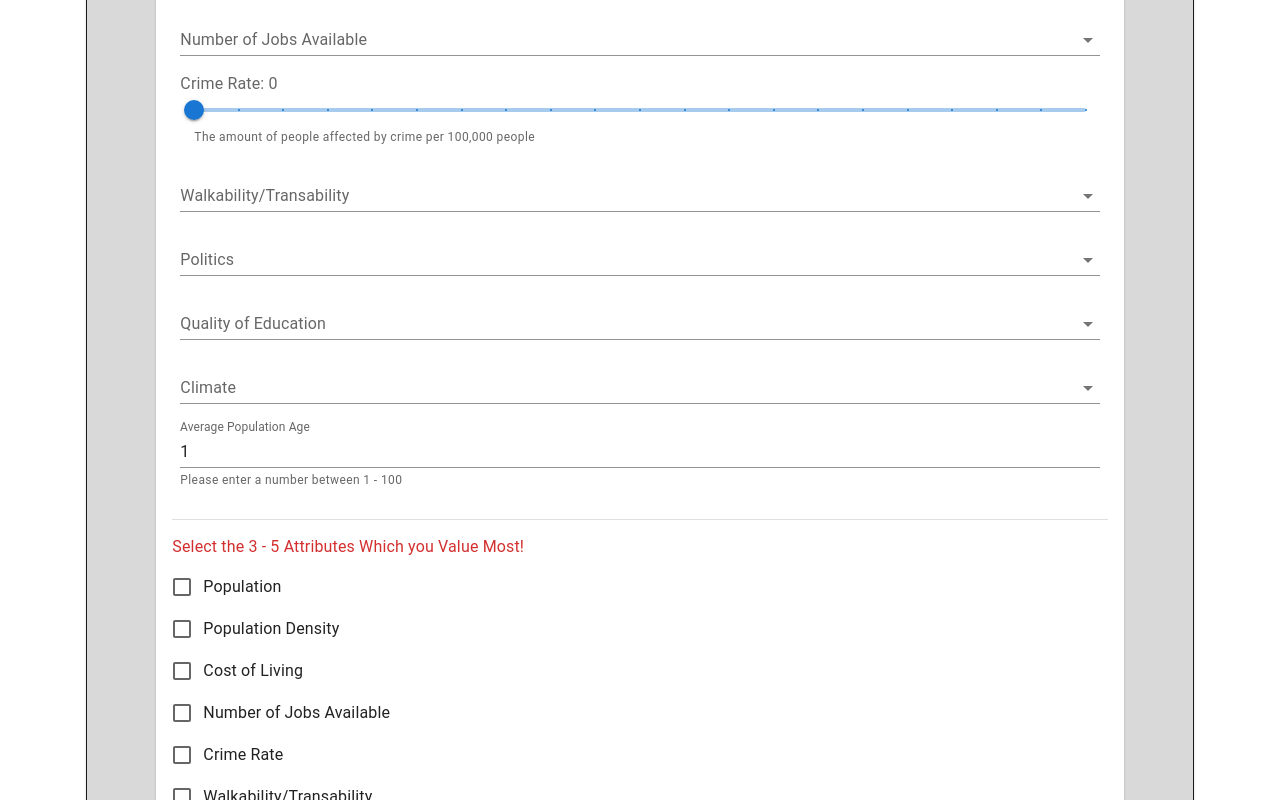
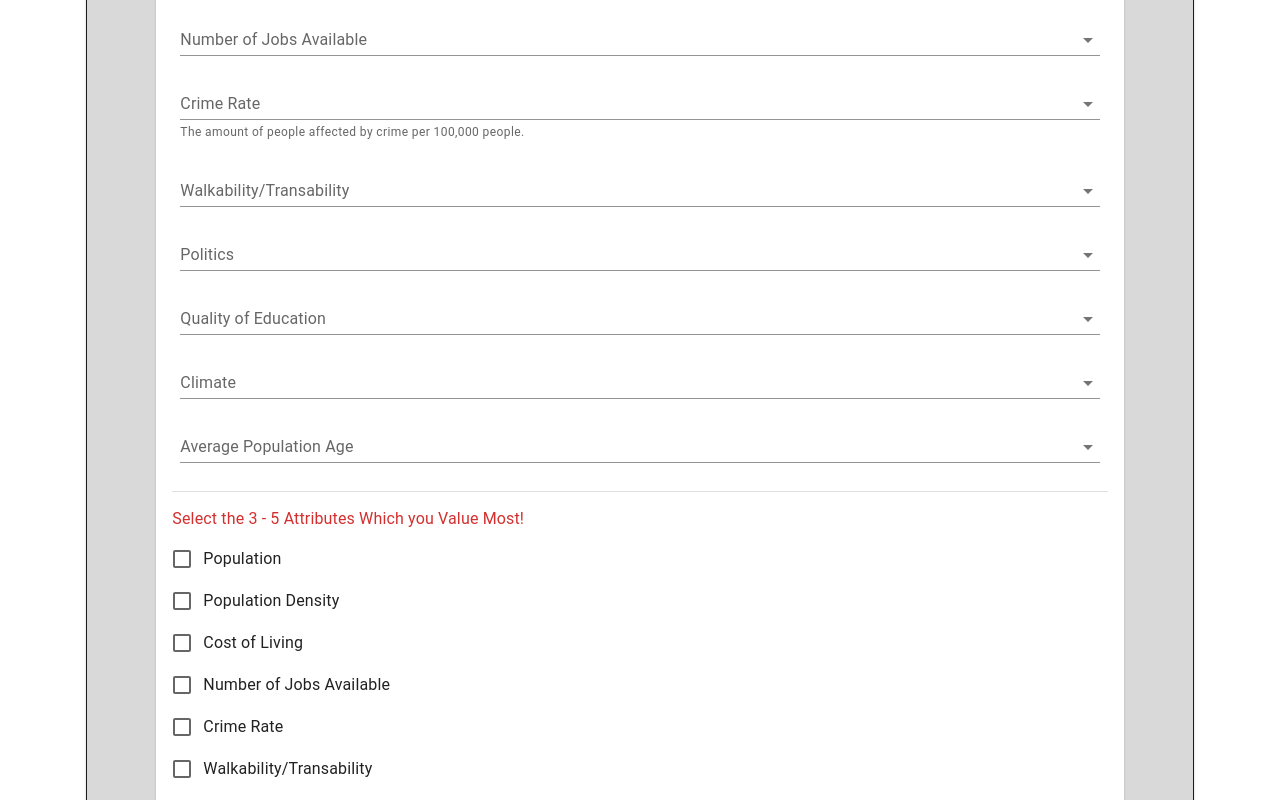
Before and after one commit to mjk257/uds, a React (Create React App) app: page / in a window 1280 px wide. Shown: the part 600-1400 px from the top of the page. Built offline with nearby package versions, Linux system fonts and the light colour scheme.

Commit message:
Made everything into drop downs
Everything is now a drop down with an optional value. Checkboxes will be disabled if that value is not selected

```diff
--- a/src/components/ConfigurationForm.tsx
+++ b/src/components/ConfigurationForm.tsx
@@ -49,7 +49,6 @@ const ConfigurationForm = ({currentConfig, setCurrentConfig, allConfigs, current
 
     const formInputs = [
         {
-            inputComponent: "select",
             inputLabel: "Population",
             value: currentConfig.population,
             onChange: (event: any) => handleChange("population", event),
@@ -62,7 +61,6 @@ const ConfigurationForm = ({currentConfig, setCurrentConfig, allConfigs, current
             ]
         },
         {
-            inputComponent: "select",
             inputLabel: "Population Density",
             value: currentConfig.populationDensity,
             onChange: (event: any) => handleChange("populationDensity", event),
@@ -75,7 +73,6 @@ const ConfigurationForm = ({currentConfig, setCurrentConfig, allConfigs, current
             ]
         },
         {
-            inputComponent: "select",
             inputLabel: "Cost of Living",
             value: currentConfig.costOfLiving,
             onChange: (event: any) => handleChange("costOfLiving", event),
@@ -88,7 +85,6 @@ const ConfigurationForm = ({currentConfig, setCurrentConfig, allConfigs, current
             ]
         },
         {
-            inputComponent: "select",
             inputLabel: "Number of Jobs Available",
             value: currentConfig.numberOfJobsAvailable,
             onChange: (event: any) => handleChange("numberOfJobsAvailable", event),
@@ -102,20 +98,26 @@ const ConfigurationForm = ({currentConfig, setCurrentConfig, allConfigs, current
             ]
         },
         {
-            inputComponent: "slider",
             inputLabel: "Crime Rate",
-            defaultValue: 0,
-            step: 5000,
-            marks: true,
-            min: 0,
-            max: 100000,
-            valueLabelDisplay: "auto",
-            className: 'preferences-slider',
+            value: currentConfig.crimeRate,
             onChange: (event: any) => handleChange("crimeRate", event),
-            helperText: "The amount of people affected by crime per 100,000 people"
+            label: "Crime Rate",
+            menuItems: [
+                {title: "No Preference", value: 50000},
+                {title: "<10,000", value: 5000},
+                {title: "10,000 - 19,999", value: 15000},
+                {title: "20,000 - 29,999", value: 25000},
+                {title: "30,000 - 39,999", value: 35000},
+                {title: "40,000 - 49,999", value: 45000},
+                {title: "50,000 - 59,999", value: 55000},
+                {title: "60,000 - 69,999", value: 65000},
+                {title: "70,000 - 79,999", value: 75000},
+                {title: "80,000 - 89,999", value: 85000},
+                {title: "90,000", value: 95000},
+            ],
+            helperText: "The amount of people affected by crime per 100,000 people."
         },
         {
-            inputComponent: "select",
             inputLabel: "Walkability/Transability",
             value: currentConfig.walkAndTransability,
             onChange: (event: any) => handleChange("walkAndTransability", event),
@@ -128,7 +130,6 @@ const ConfigurationForm = ({currentConfig, setCurrentConfig, allConfigs, current
             ]
         },
         {
-            inputComponent: "select",
             inputLabel: "Politics",
             value: currentConfig.politics,
             onChange: (event: any) => handleChange("politics", event),
@@ -141,7 +142,6 @@ const ConfigurationForm = ({currentConfig, setCurrentConfig, allConfigs, current
             ]
         },
         {
-            inputComponent: "select",
             inputLabel: "Quality of Education",
             value: currentConfig.qualityOfEducation,
             onChange: (event: any) => handleChange("qualityOfEducation", event),
@@ -154,7 +154,6 @@ const ConfigurationForm = ({currentConfig, setCurrentConfig, allConfigs, current
             ]
         },
         {
-            inputComponent: "select",
             inputLabel: "Climate",
             value: currentConfig.climate,
             onChange: (event: any) => handleChange("climate", event),
@@ -196,17 +195,22 @@ const ConfigurationForm = ({currentConfig, setCurrentConfig, allConfigs, current
             ]
         },
         {
-            inputComponent: "textField",
+            inputLabel: "Average Population Age",
+            value: currentConfig.avgPopulationAge,
+            onChange: (event: any) => handleChange("averagePopulationAge", event),
             label: "Average Population Age",
-            variant: 'standard',
-            type: 'text',
-            value: currentConfig.avgPopulationAge,
-            inputProps: {
-                inputMode: 'numeric'
-            },
-            onChange: (event: any) => handleChange("avgPopulationAge", event),
-            helperText: "Please enter a number between 1 - 100",
-            error: currentConfig.avgPopulationAge < 1 || currentConfig.avgPopulationAge > 100 || String(currentConfig.avgPopulationAge).match('^\\D+$')
+            menuItems: [
+                {title: "No Preference", value: ""},
+                {title: "<20", value: 15},
+                {title: "20 - 29", value: 25},
+                {title: "30 - 39", value: 35},
+                {title: "40 - 49", value: 45},
+                {title: "50 - 59", value: 55},
+                {title: "60 - 69", value: 65},
+                {title: "70 - 79", value: 75},
+                {title: "80 - 89", value: 85},
+                {title: "90+", value: 95}
+            ]
         }
     ]
 
@@ -231,7 +235,6 @@ const ConfigurationForm = ({currentConfig, setCurrentConfig, allConfigs, current
                     <Divider />
                     <CardContent className='preferences-form-content'>
                         { formInputs.map((input, index) => {
-                            if (input.inputComponent === "select") {
                                 return (
                                     <FormControl variant="standard" className='preferences-select' key={ index }>
                                         <InputLabel id={ input.inputLabel }>{ input.label }</InputLabel>
@@ -249,42 +252,10 @@ const ConfigurationForm = ({currentConfig, setCurrentConfig, allConfigs, current
                                                 )
                                             }) }
                                         </Select>
+                                        { input?.helperText && <FormHelperText>{ input?.helperText }</FormHelperText> }
                                     </FormControl>
                                 )
-                            } else if (input.inputComponent === "slider") {
-                                return (
-                                    <FormControl className='preferences-slider-text' key={ index }>
-                                        <FormLabel component="legend">{ input.inputLabel }: { currentConfig.crimeRate }</FormLabel>
-                                        <Slider
-                                            defaultValue={ input?.defaultValue }
-                                            step={ input?.step }
-                                            marks={ input?.marks }
-                                            min={ input?.min }
-                                            max={ input?.max }
-                                            valueLabelDisplay={ input?.valueLabelDisplay as "auto" }
-                                            className={ input?.className }
-                                            onChange={ input?.onChange }
-                                        />
-                                        <FormHelperText>{ input.helperText }</FormHelperText>
-                                    </FormControl>
-                                )
-                            } else if (input.inputComponent === "textField") {
-                                return (
-                                    <FormControl variant='standard' className='preferences-text-field'>
-                                        <TextField
-                                            label={ input?.label }
-                                            variant={ input?.variant as TextFieldVariants }
-                                            type={ input?.type }
-                                            value={ input?.value }
-                                            inputProps={ input?.inputProps as InputBaseComponentProps }
-                                            onChange={ input?.onChange }
-                                            helperText={ input?.helperText }
-                                            error={ input?.error as boolean }
-                                        />
-                                    </FormControl>
-                                )
-                            }
-                        })}
+                            })}
                         <br/>
                         <Divider />
                         <FormControl variant='standard'
@@ -307,7 +278,8 @@ const ConfigurationForm = ({currentConfig, setCurrentConfig, allConfigs, current
                                     )
                                 })}
                             </FormGroup>
-                            <FormHelperText>You can display an error</FormHelperText>
+                            {(currentConfig.priorityAttributes.length < 3 || currentConfig.priorityAttributes.length > 5) &&
+                                <FormHelperText>Please select between 3 - 5 values!</FormHelperText>}
                         </FormControl>
                         <div className='preferences-form-sibling-set'>
                             <Button color='error' variant="outlined" onClick={ clearForm }>
--- a/src/types/utility-types.ts
+++ b/src/types/utility-types.ts
@@ -3,12 +3,12 @@ export type CityPreferencesConfiguration = {
     populationDensity: string,
     costOfLiving: string,
     numberOfJobsAvailable: string,
-    crimeRate: number,
+    crimeRate: number | string,
     walkAndTransability: string,
     politics: string,
     qualityOfEducation: string,
     climate: string,
-    avgPopulationAge: number
+    avgPopulationAge: number | string
     priorityAttributes: string[]
 };
 
@@ -25,12 +25,12 @@ export const defaultCityPreferencesConfiguration : CityPreferencesConfiguration
     populationDensity: "",
     costOfLiving: "",
     numberOfJobsAvailable: "",
-    crimeRate: 0,
+    crimeRate: '',
     walkAndTransability: "",
     politics: "",
     qualityOfEducation: "",
     climate: "",
-    avgPopulationAge: 1,
+    avgPopulationAge: '',
     priorityAttributes: []
 };
 
```
